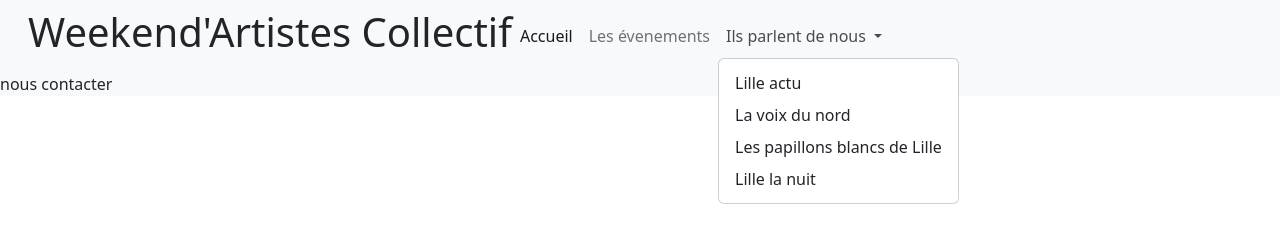
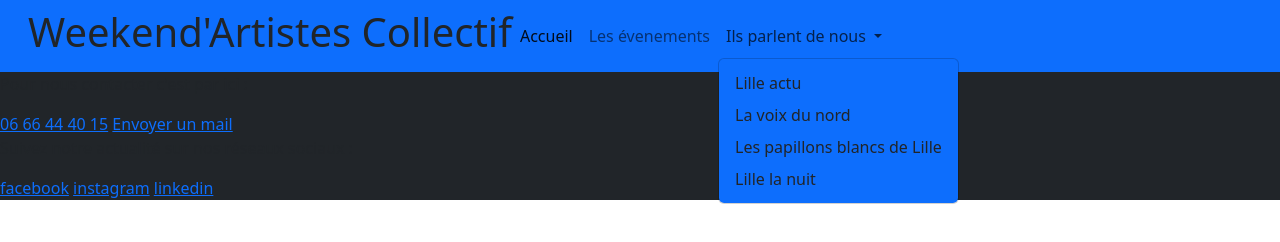
Before and after one commit to Zlarb02/weekend-artistes, a website: page index.html in a window 1280 px wide. Both pictures are taken after a click on the button "Ils parlent de nous". Drawn offline with Linux system fonts and the light colour scheme.

Commit message:
add a logo file, improve basic footer

```diff
--- a/index.html
+++ b/index.html
@@ -12,14 +12,14 @@
   <link rel="stylesheet" href="css/style.css">
 </head>
 <body>
-  <header class="header bg-light">
-    <nav class="navbar navbar-expand-lg bg-light">
+  <header class="header bg-primary">
+    <nav class="navbar navbar-expand-lg">
       <div class="container-fluid">
         <a class="navbar-brand" href="#"></a>
-        <h1>Weekend'Artistes Collectif</h1>
+        <h1>Weekend'Artistes Collectif
         <button class="navbar-toggler col-md-2" type="button" data-bs-toggle="collapse" data-bs-target="#navbarNavDropdown" aria-controls="navbarNavDropdown" aria-expanded="false" aria-label="Toggle navigation">
           <span class="navbar-toggler-icon"></span>
-        </button>
+        </button></h1>
         <div class="collapse navbar-collapse" id="navbarNavDropdown">
           <ul class="navbar-nav">
             <li class="nav-item">
@@ -32,7 +32,7 @@
               <a class="nav-link dropdown-toggle" href="#" id="navbarDropdownMenuLink" role="button" data-bs-toggle="dropdown" aria-expanded="false">
                 Ils parlent de nous
               </a>
-              <ul class="dropdown-menu" aria-labelledby="navbarDropdownMenuLink">
+              <ul class="dropdown-menu bg-primary" aria-labelledby="navbarDropdownMenuLink">
                 <li><a class="dropdown-item" target="_blank" href="https://actu.fr/hauts-de-france/lille_59350/lille-l-art-pour-tous-et-partout-avec-le-collectif-weekend-artistes_45413725.html">Lille actu</a></li>
                 <li><a class="dropdown-item" target="_blank" href="https://www.lavoixdunord.fr/404890/article/2018-06-26/weekend-artistes-les-bords-du-canal-en-redemandent">La voix du nord</a></li>
                 <li><a class="dropdown-item" target="_blank" href="https://www.papillonsblancs-lille.org/actualite/201-exposition-weekend-artistes-a-la-mas-de-baisieux-ces-19-et-20-novembre.html">Les papillons blancs de Lille</a></li>
@@ -44,11 +44,17 @@
       </div>
     </nav>
   </header>
-  <main>
+  <main container row-3>
 
   </main>
-  <footer class="footer bg-light" role="nav">
-    nous contacter
+  <footer class="footer bg-dark" role="nav">
+    <p>Pour nous contacter c'est par ici :</p>
+    <a href="tel:+33666444015">06 66 44 40 15</a>
+    <a href="mailto:weekendartistes@gmail.com">Envoyer un mail</a>
+    <p>Suivez notre actualité sur nos réseaux sociaux :</p>
+    <a href="https://fr-fr.facebook.com/weekendartistes">facebook</a>
+    <a href="https://www.instagram.com/weekendartistes_collectif/">instagram</a>
+    <a href="https://fr.linkedin.com/in/weekend-artistes-collectif-046296b4">linkedin</a>
   </footer>
 
   </footer>
```
Also changed, not shown: img/wea-logo.jpg (added).
